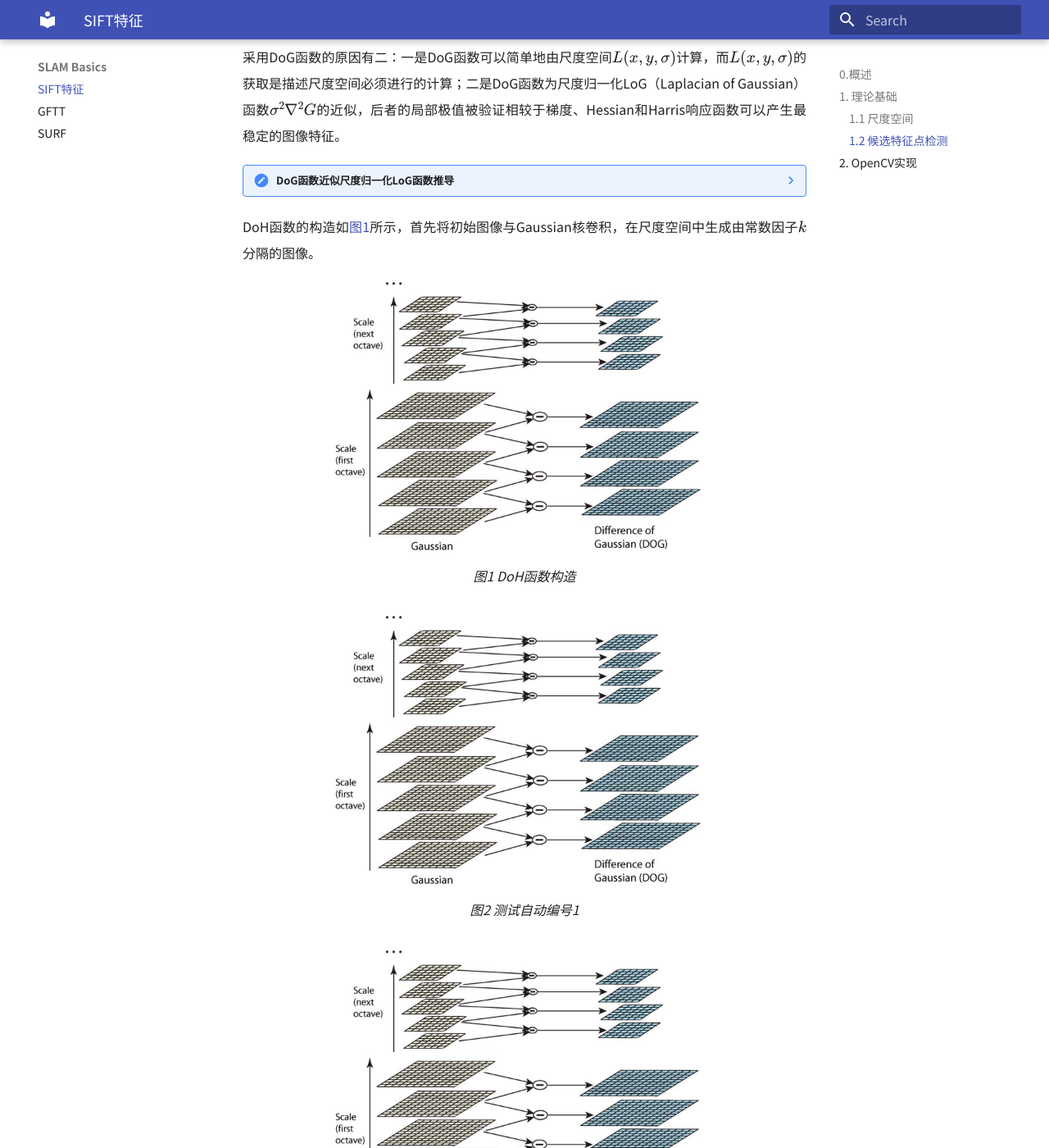
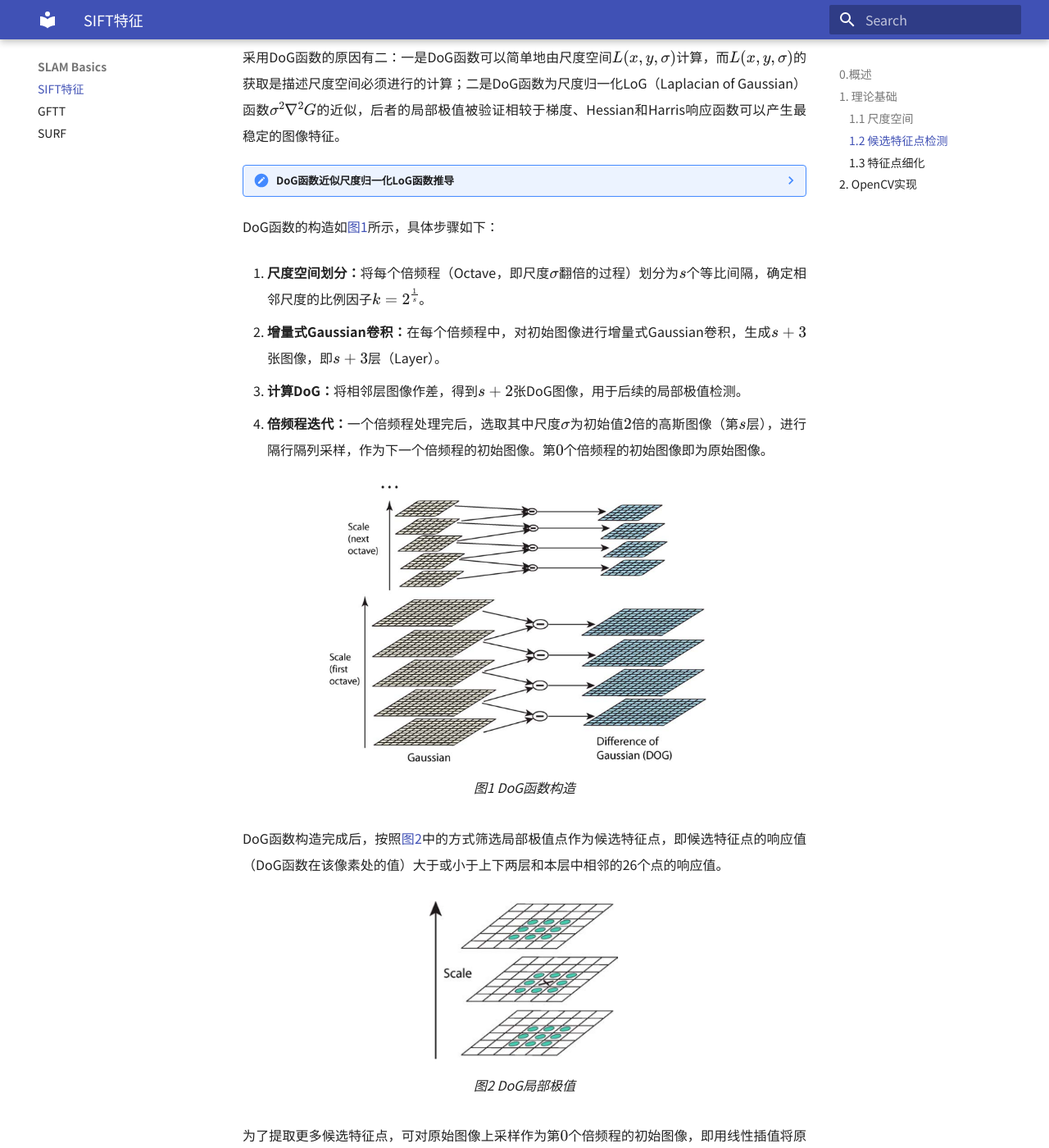
Before and after one commit to qiqiqihy/Sheeep-Zone, an MkDocs documentation site: the page built from docs/SLAM-Basics-SIFT.md, in a window 1280 px wide and 1400 px high, scrolled down 921 px. Shown: the whole window at 82% size. Built offline with MkDocs 1.6.1 and Material for MkDocs 9.7.7, drawn with Linux system fonts in a browser that asks for light colours; some of the changed text lies outside the part shown.

Commit message:
feat: editing SLAM-Basics-SIFT

```diff
--- a/docs/SLAM-Basics-SIFT.md
+++ b/docs/SLAM-Basics-SIFT.md
@@ -56,22 +56,33 @@ D(x,y,\sigma)&=(G(x,y,k\sigma)-G(x,y,\sigma))*I(x,y)\\[5pt]
 
     由于$k-1$为常数，其不影响局部极值位置，当$k\to1$时，近似误差$\to0$。
 
-DoH函数的构造如[图](#fig-doh){.fig-ref}所示，首先将初始图像与Gaussian核卷积，在尺度空间中生成由常数因子$k$分隔的图像。
+DoG函数的构造如[图](#fig-dog){.fig-ref}所示，具体步骤如下：
 
-<figure id="fig-doh" markdown="span">
-    ![fig-doh](images/sift-doh.png){width="500"}
-    <figcaption>DoH函数构造</figcaption>
+1. **尺度空间划分：**将每个倍频程（Octave，即尺度$\sigma$翻倍的过程）划分为$s$个等比间隔，确定相邻尺度的比例因子$k=2^{\frac{1}{s}}$。
+
+2. **增量式Gaussian卷积：**在每个倍频程中，对初始图像进行增量式Gaussian卷积，生成$s+3$张图像，即$s+3$层（Layer）。
+
+3. **计算DoG：**将相邻层图像作差，得到$s+2$张DoG图像，用于后续的局部极值检测。
+
+4. **倍频程迭代：**一个倍频程处理完后，选取其中尺度$\sigma$为初始值$2$倍的高斯图像（第$s$层），进行隔行隔列采样，作为下一个倍频程的初始图像。第$0$个倍频程的初始图像即为原始图像。
+
+<figure id="fig-dog" markdown="span">
+    ![fig-dog](images/sift-dog.png){width="75%"}
+    <figcaption>DoG函数构造</figcaption>
 </figure>
 
-<figure id="fig-doh-test1" markdown="span">
-    ![fig-doh](images/sift-doh.png){width="500"}
-    <figcaption>测试自动编号1</figcaption>
+DoG函数构造完成后，按照[图](#fig-extrema){.fig-ref}中的方式筛选局部极值点作为候选特征点，即候选特征点的响应值（DoG函数在该像素处的值）大于或小于上下两层和本层中相邻的26个点的响应值。
+
+<figure id="fig-extrema" markdown="span">
+    ![fig-extrema](images/sift-extrema.png){width="75%"}
+    <figcaption>DoG局部极值</figcaption>
 </figure>
 
-<figure id="fig-doh-test2" markdown="span">
-    ![fig-doh](images/sift-doh.png){width="500"}
-    <figcaption>测试自动编号2</figcaption>
-</figure>
+为了提取更多候选特征点，可对原始图像上采样作为第$0$个倍频程的初始图像，即用线性插值将原始图像的长宽各扩大$2$倍。假设原始图像的尺度为$\sigma=0.5$（防止混叠的最小值），则上采样图像的等效尺度为$\sigma=1.0$，无需额外平滑即可直接用于构造DoG函数。
+
+### 1.3 特征点细化
+
+
 
 ## 2. OpenCV实现
 
```
Also changed, not shown: docs/images/sift-dog.png (renamed from docs/images/sift-doh.png), docs/images/sift-extrema.png (added).
